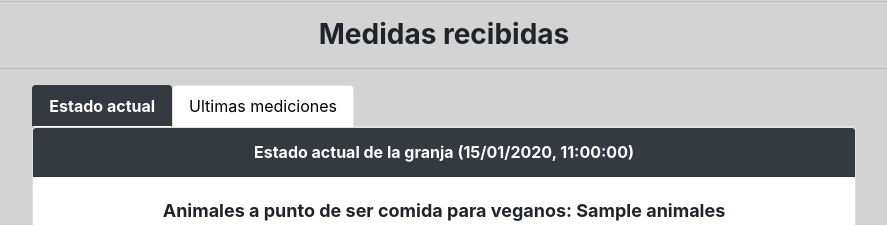
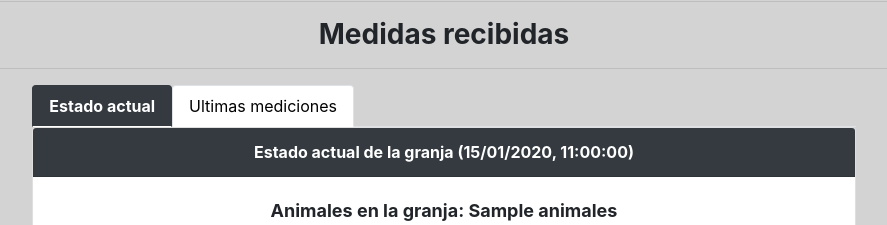
Before and after one commit to muerterauda/granjaIoT, a Flask app: page / in a window 1280 px wide. Shown: the part 97-322 px from the top of the page, without its empty margins (196-1083 px from the left). Run offline with Flask 2, Linux system fonts and the light colour scheme; a database or web service that is not in the repository returns one stand-in record (values such as "Sample title"); data that the repository does not hold is empty; some libraries are stand-ins or nearby versions.

```diff
--- a/templates/inicio.html
+++ b/templates/inicio.html
@@ -37,7 +37,7 @@
                                 <div class="card-body" style="font-size: large;">
                                     <div class="row">
                                         <div class="col-12 text-center">
-                                            <b>Animales a punto de ser comida para veganos: {{ ultimo.animales }}</b>
+                                            <b>Animales en la granja: {{ ultimo.animales }}</b>
                                         </div>
                                     </div>
                                     <div class="row">
```
